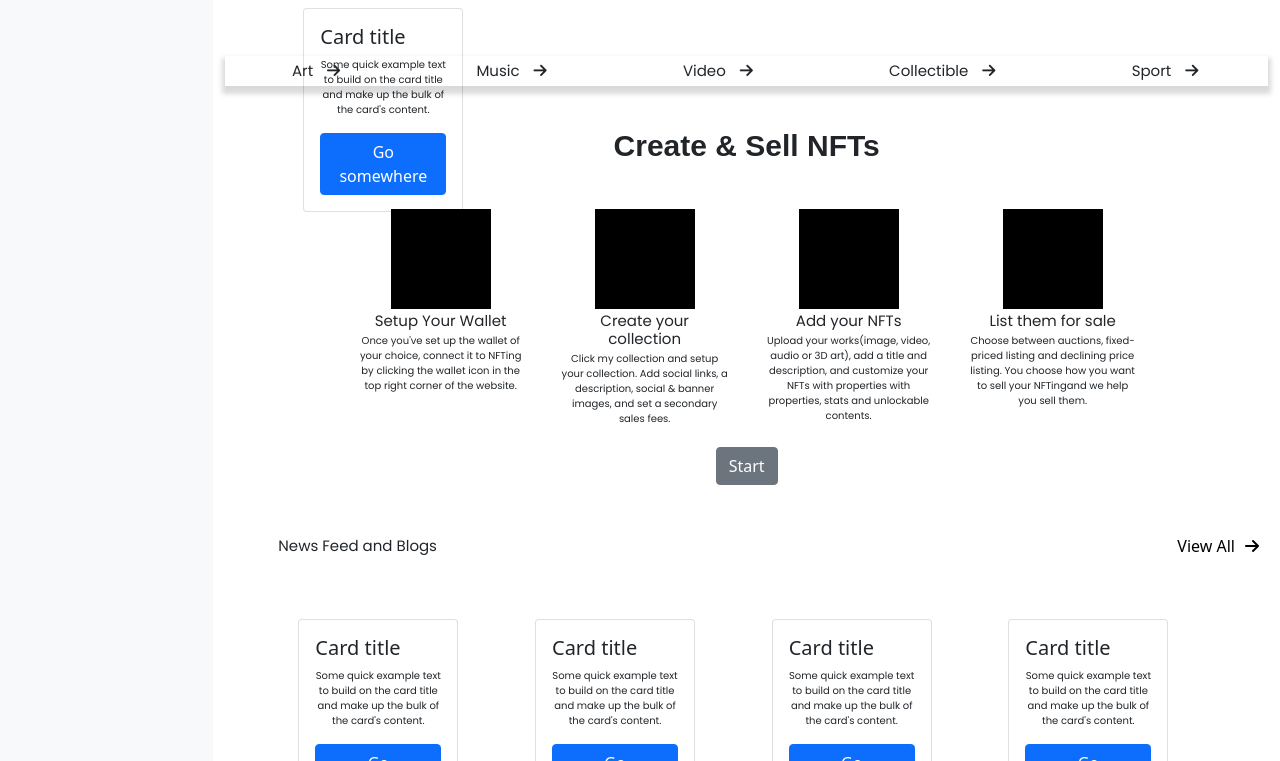
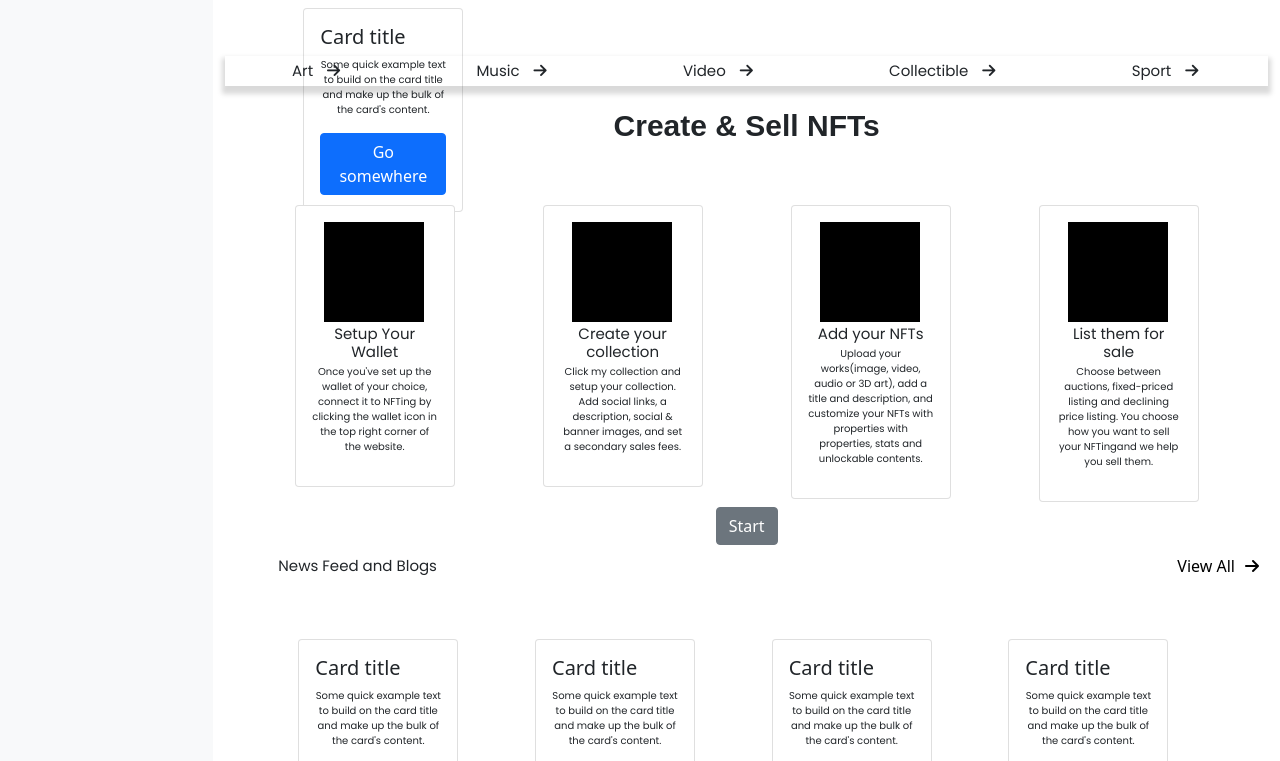
Before and after one commit to ahLfyreD/Nfting-react, a React (Create React App) app: page / in a window 1280 px wide. Shown: the part 1159-1920 px from the top of the page. Built offline with nearby package versions, Linux system fonts and the light colour scheme.

Commit message:
changed from the custom css to the bootstrap(card format)

```diff
--- a/src/components/home/homepage/content/HomeCreate.css
+++ b/src/components/home/homepage/content/HomeCreate.css
@@ -1,12 +1,13 @@
 .create{
     width: auto;
-    height: 400px;
+    height: 500px;
     position: relative;
     outline: 1px soild blue;
     display: flex;
     flex-direction: column;
     justify-content: center;
     align-items: center;
+    margin-top: 20px;
 
   }
 
@@ -22,6 +23,7 @@
     height: 100px;
     width: 100px;
     background: black;
+    margin-left: 12px;
     }
 
    p{
--- a/src/components/home/homepage/content/HomeCreate.js
+++ b/src/components/home/homepage/content/HomeCreate.js
@@ -4,7 +4,66 @@ const HomeCreate = () => {
   return (
     <div className="create">
         <h2>Create & Sell NFTs</h2>
-        <div className="row">
+        <div className="row mx-10 mt-3">
+            {/* Each column contains components with images, a radio button and a name of the collector. */}
+            <div className="col mx-4">
+              <div class="card" style={{width: '10rem'}}>
+                {/* <img src="..." class="card-img-top" alt="..."/> */}
+                <div class="card-body">
+                <div className="display-content" ></div>
+                    <h3>Setup Your Wallet</h3>
+                    <p>Once you've set up the wallet of your choice, connect
+                       it to NFTing by clicking the wallet icon in the
+                       top right corner of the website.
+                    </p>
+
+                </div>
+              </div>
+            </div>
+            <div className="col mx-4">
+            <div class="card" style={{width: '10rem'}}>
+                {/* <img src="..." class="card-img-top" alt="..."/> */}
+                <div class="card-body">
+                <div className="display-content"></div>
+                    <h3>Create your collection</h3>
+                    <p>Click my collection and setup your collection.
+                       Add social links, a description, social & banner images,
+                       and set a secondary sales fees.
+
+                    </p>
+
+                </div>
+              </div>
+            </div>
+            <div className="col mx-4">
+            <div class="card" style={{width: '10rem'}}>
+                {/* <img src="..." class="card-img-top" alt="..."/> */}
+                <div class="card-body">
+                <div className="display-content"></div>
+                    <h3>Add your NFTs</h3>
+                    <p>Upload your works(image, video, audio or 3D art), add a title
+                        and description, and customize your NFTs with properties with
+                        properties, stats and unlockable contents.
+                    </p>
+
+                </div>
+              </div>
+            </div>
+            <div className="col mx-4">
+            <div class="card" style={{width: '10rem'}}>
+                {/* <img src="..." class="card-img-top" alt="..."/> */}
+                <div class="card-body">
+                <div className="display-content"></div>
+                        <h3>List them for sale</h3>
+                        <p>Choose between auctions, fixed-priced listing and declining price listing.
+                            You choose how you want to sell your NFTingand we help you sell them.
+                        </p>
+
+                </div>
+              </div>
+           </div>
+        </div>
+        {/* <div className="row">
             <div className="col">
 
             <div className="content">
@@ -61,7 +120,7 @@ const HomeCreate = () => {
             </div>
 
             </div>
-        </div>
+        </div> */}
 
 
         <button type="button"
```
